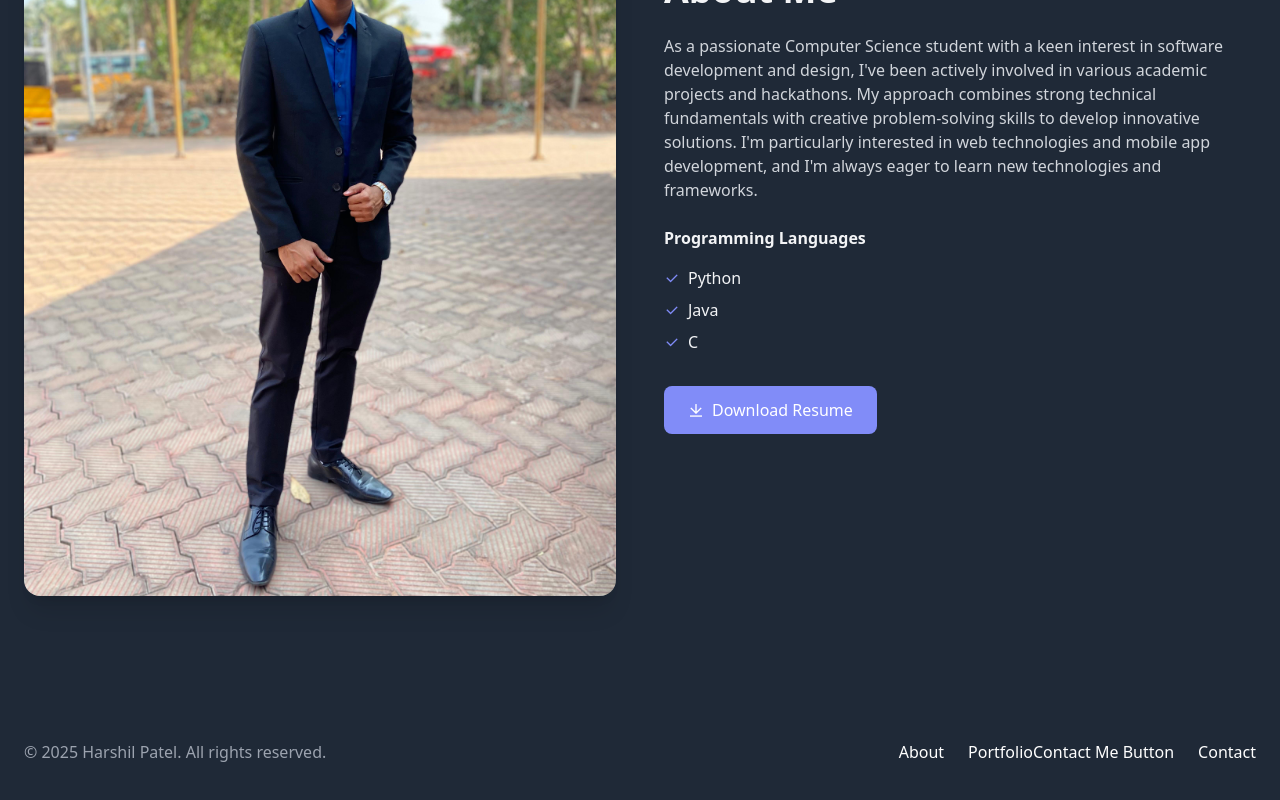
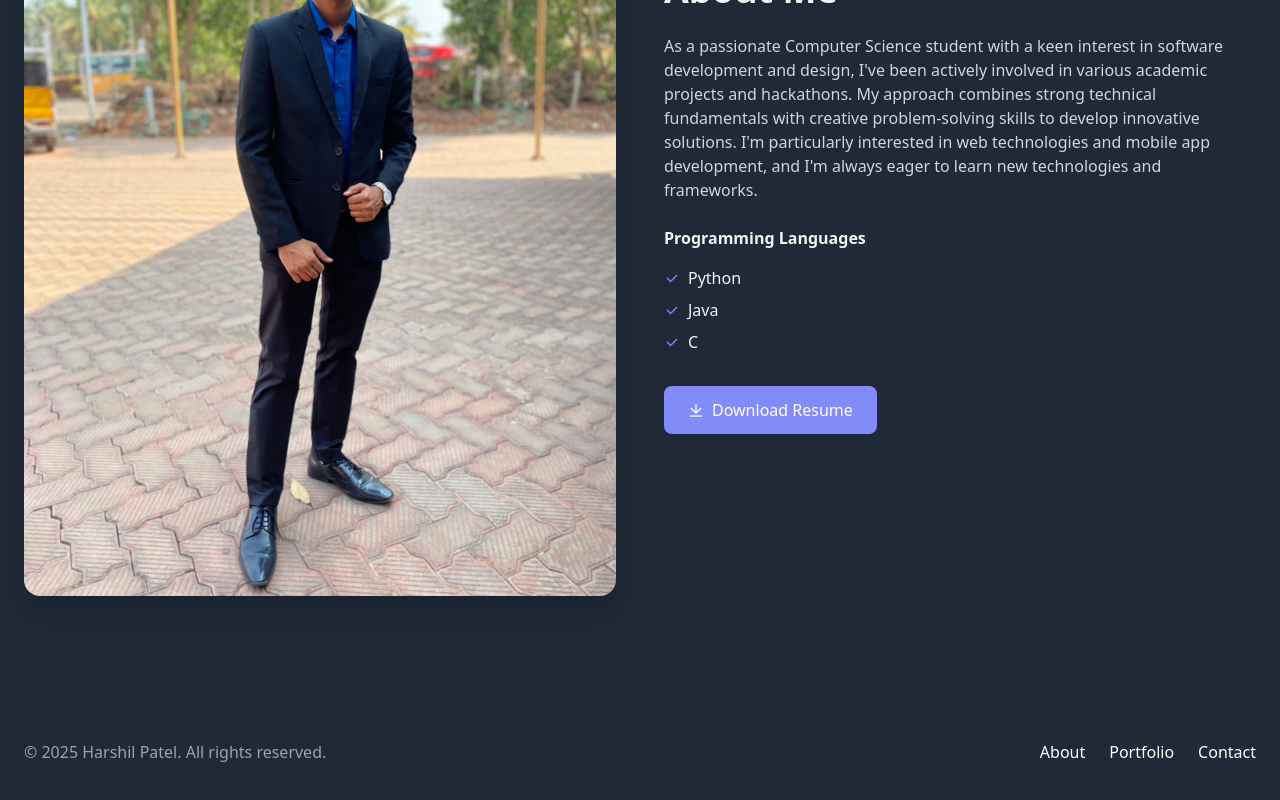
Before and after one commit to Gotha8972/my_website, a plain HTML site: page index.html in a window 1280 px wide. Shown: the part 1089-1889 px from the top of the page. Drawn offline with nearby package versions, Linux system fonts and the light colour scheme.

Commit message:
Update index.html

```diff
--- a/index.html
+++ b/index.html
@@ -106,7 +106,7 @@ DEFAULT: '8px',
 <div class="flex space-x-6">
 <a href="#about" class="hover:text-primary transition-colors">About</a>
 <a href="#portfolio" class="hover:text-primary transition-colors">Portfolio</a>
-Contact Me Button
+<!--Contact Me Button
 <!-- Contact Me Button (Now Styled Like Other Links) -->
 <a href="#" onclick="showContactInfo()" class="hover:text-primary transition-colors">
     Contact
```
